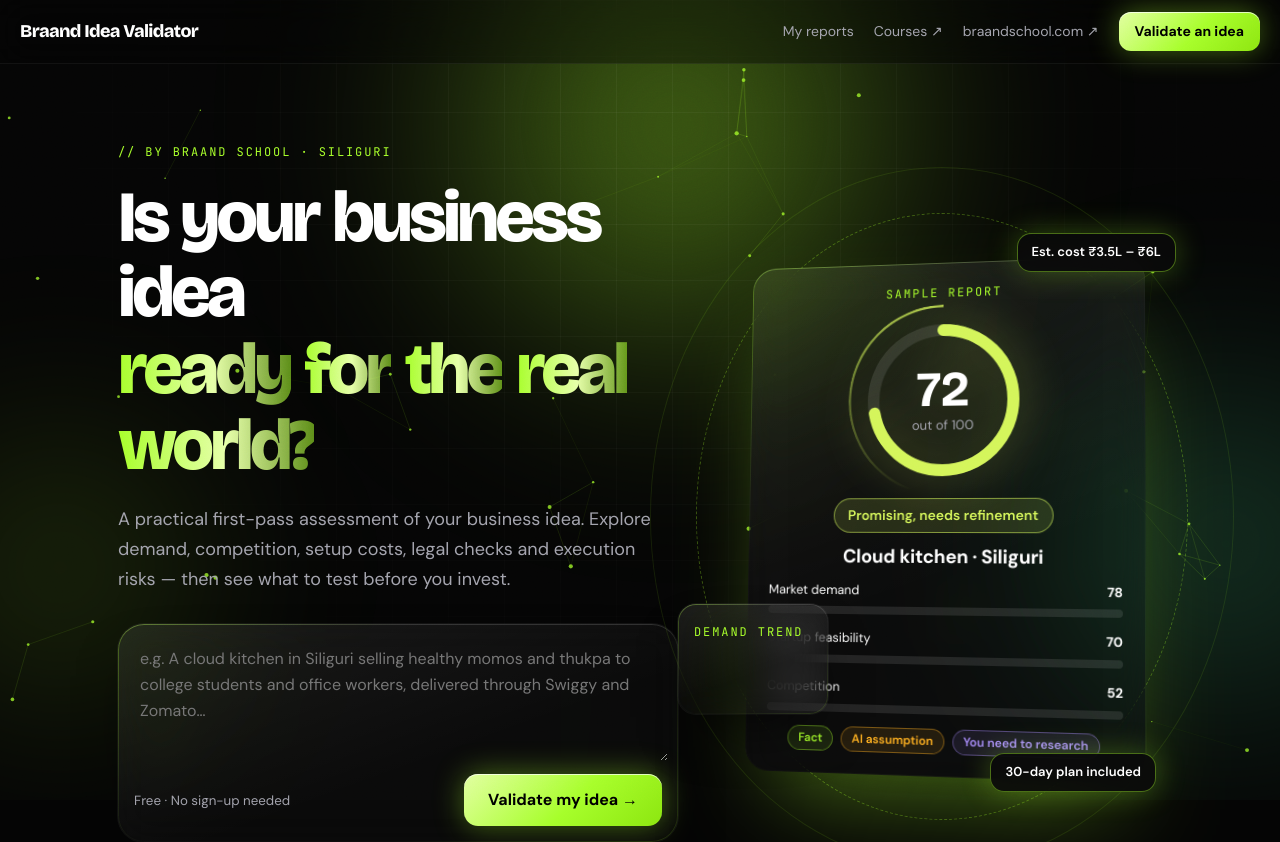
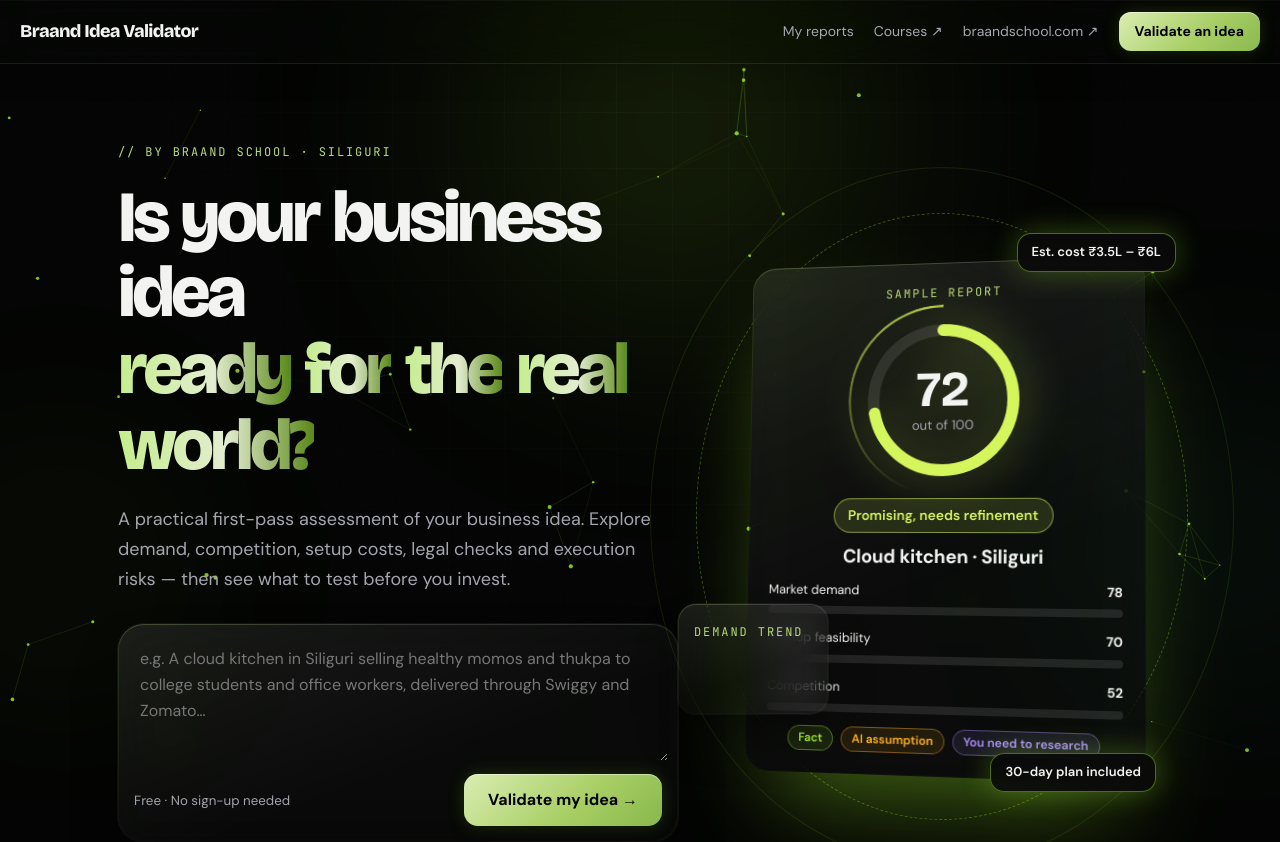
Before and after one commit to leaxfyl/Braand-Idea-Validator, a Next.js app in the folder biv-work/: page / in a window 1280 px wide. Shown: the top 842 px of the page. Built offline with nearby package versions, Linux system fonts and the light colour scheme.

Commit message:
Refine dark theme, subtle lime accents and frosted glass header

```diff
--- a/biv-work/app/globals.css
+++ b/biv-work/app/globals.css
@@ -210,3 +210,19 @@ details{border-top:1px solid var(--line);padding:12px 0}summary{cursor:pointer;l
 summary b{transition:color .2s ease}
 summary:hover b{color:var(--lime)}
 @media(prefers-reduced-motion:reduce){.hero-title .w{will-change:auto}.tilt{will-change:auto}}
+
+
+/* Darker, restrained lime palette + frosted navigation glass */
+body{background:#030403;color:#f3f4f1}
+.bg i:nth-child(1){background:radial-gradient(circle,rgba(167,254,43,.15),transparent 70%)}
+.bg i:nth-child(2){background:radial-gradient(circle,rgba(90,255,170,.07),transparent 70%)}
+.bg i:nth-child(3){background:radial-gradient(circle,rgba(167,254,43,.055),transparent 70%)}
+.bg:after{background-image:linear-gradient(rgba(255,255,255,.022) 1px,transparent 1px),linear-gradient(90deg,rgba(255,255,255,.022) 1px,transparent 1px)}
+.top{min-height:64px;height:64px;padding:7px 20px;background:rgba(10,12,10,.20);backdrop-filter:blur(26px) saturate(145%);-webkit-backdrop-filter:blur(26px) saturate(145%);border-bottom:1px solid rgba(255,255,255,.085);box-shadow:0 8px 32px rgba(0,0,0,.16),0 1px 0 rgba(255,255,255,.035) inset}
+.cglow{background:radial-gradient(circle,rgba(167,254,43,.115),rgba(167,254,43,.035) 32%,transparent 68%);mix-blend-mode:screen}
+.tag{color:#b5d77a}
+.grad{background:linear-gradient(90deg,#c4ed8b,#e3edcf 55%,rgba(167,254,43,.52));-webkit-background-clip:text;background-clip:text}
+.btn:not(.ghost){background:linear-gradient(135deg,#d9edb0,#a7ce63 58%,#88b84c);box-shadow:0 0 18px rgba(167,254,43,.16),0 1px 0 rgba(255,255,255,.45) inset,0 8px 20px -8px rgba(0,0,0,.6)}
+.btn.ghost:hover{border-color:rgba(167,254,43,.3);box-shadow:0 0 18px rgba(167,254,43,.1)}
+.glass:before{background:linear-gradient(140deg,rgba(167,254,43,.28),rgba(255,255,255,.035) 35%,rgba(255,255,255,.035) 65%,rgba(167,254,43,.12));opacity:.42}
+.glass:after{background:radial-gradient(380px circle at var(--mx,50%) var(--my,-60%),rgba(167,254,43,.09),transparent 60%)}
```
